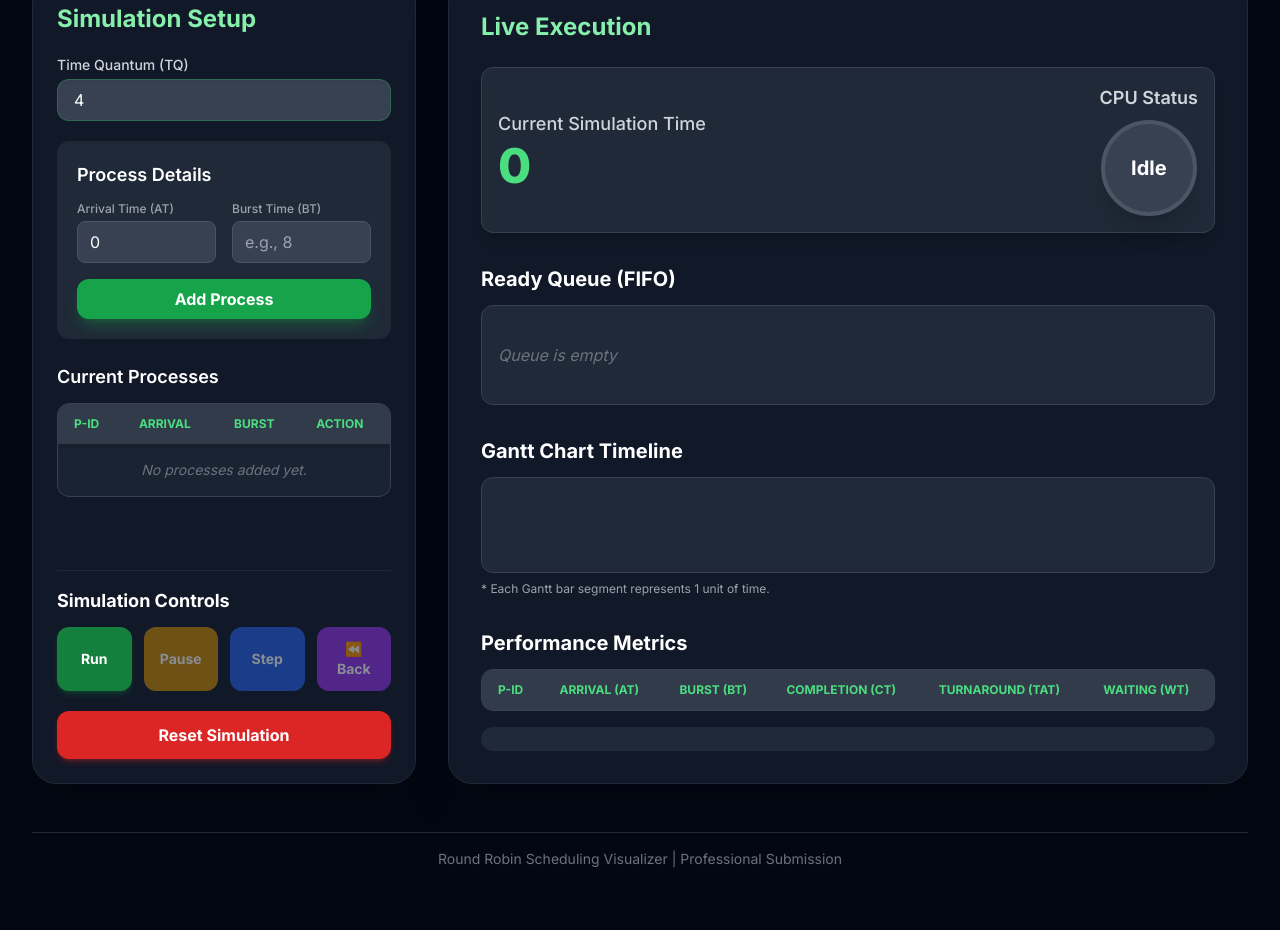
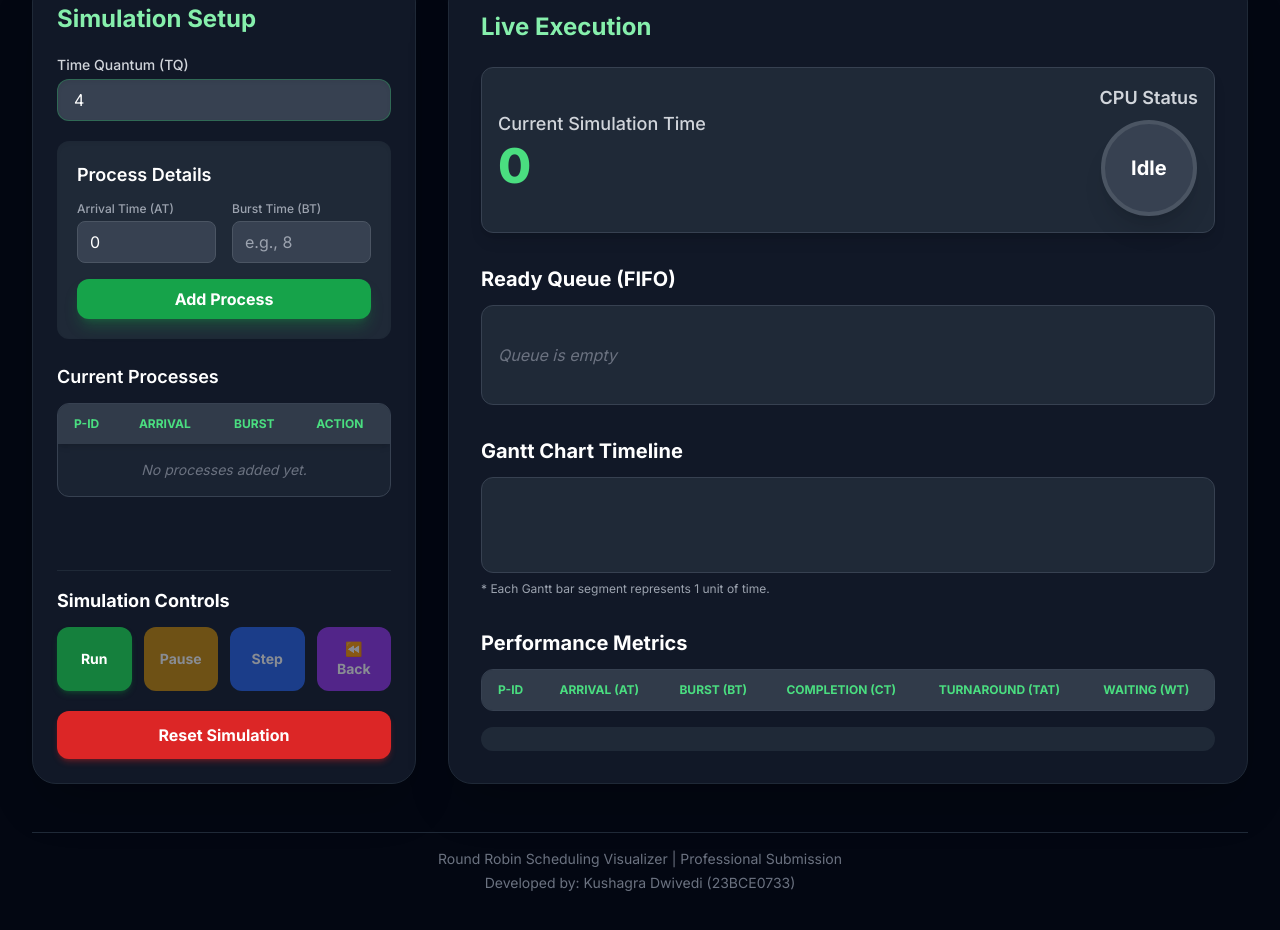
Before and after one commit to Kushagra-1711/Round_robin_schedulling_algorithm, a plain HTML site: page index.html in a window 1280 px wide. Shown: the part 178-1108 px from the top of the page. Drawn offline with nearby package versions, Linux system fonts and the light colour scheme.

Commit message:
Add developer credit in footer of index.html

```diff
--- a/index.html
+++ b/index.html
@@ -181,6 +181,7 @@
 
     <footer class="w-full max-w-7xl mx-auto text-center mt-12 py-4 border-t border-gray-800">
         <p class="text-gray-500 text-sm">Round Robin Scheduling Visualizer | Professional Submission</p>
+        <p class="text-gray-500 text-sm mt-1">Developed by: Kushagra Dwivedi (23BCE0733)</p>
     </footer>
 
     <script>
```
